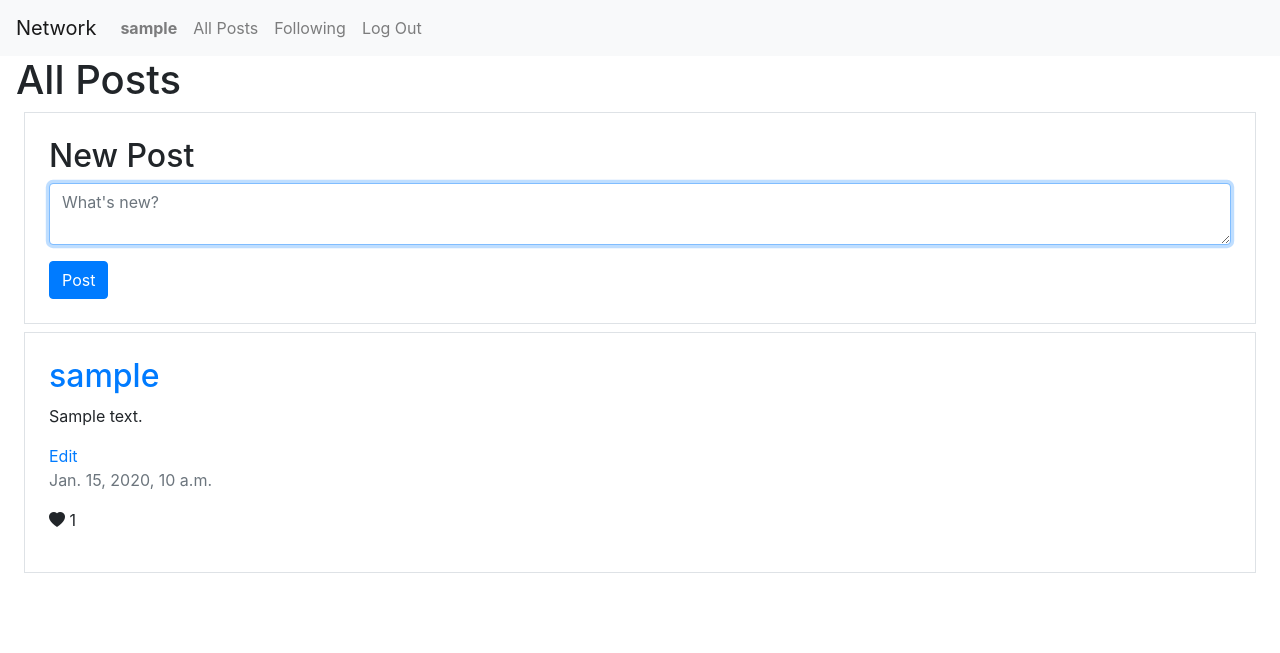
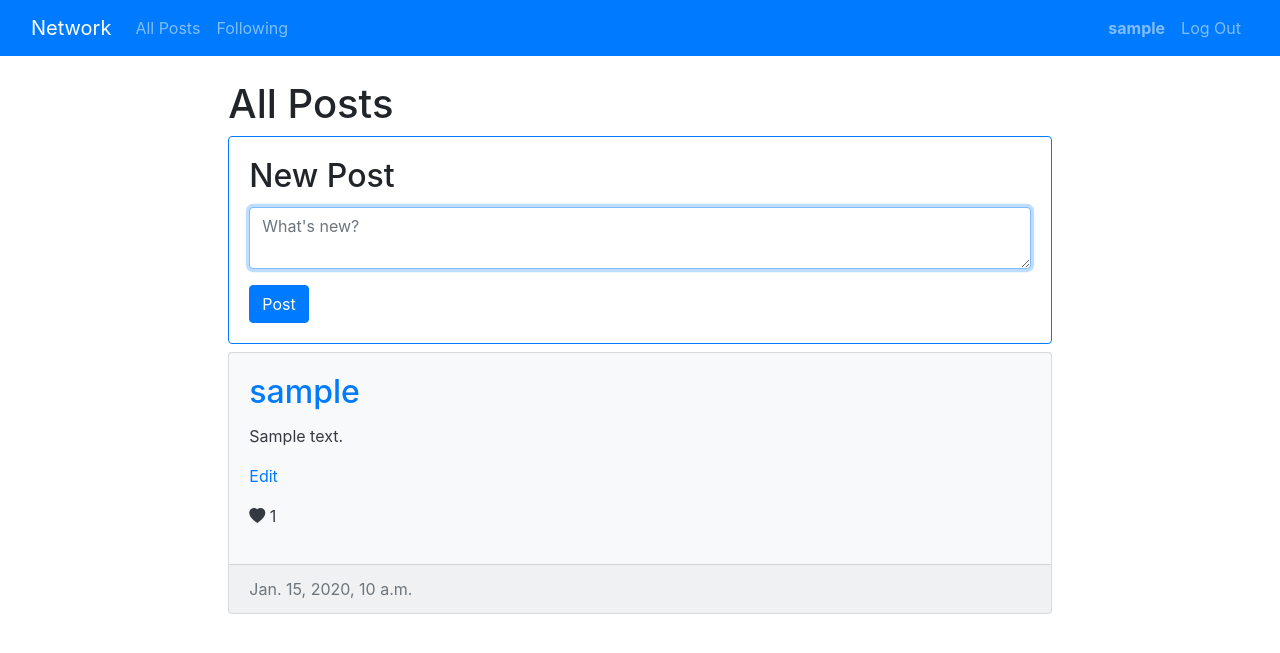
Before and after one commit to daniel-ob/CS50W, a Django app: page / in a window 1280 px wide. Shown: the top 653 px of the page. Run offline with Django 3.2, Linux system fonts and the light colour scheme; a user stored in the database is signed in; tables that the repository leaves empty hold one stand-in row (values such as "Sample post"); some libraries are stand-ins or nearby versions.

Commit message:
[4_Network] Update Styling

```diff
--- a/4_Network/project4/network/static/network/network.js
+++ b/4_Network/project4/network/static/network/network.js
@@ -10,14 +10,14 @@ document.addEventListener('DOMContentLoaded', function() {
     }
 
     // Manage "Edit" post link with JavaScript so we don't need to reload entire page
-    if (element.className === 'edit') {
-      const post = element.parentElement.parentElement;
+    if (element.className.includes('edit')) {
+      const post = findParentPost(element);
       setEdition(post);
     }
 
     // Manage "Like/Unlike"
     if (element.className.includes('like')) {
-      post = element.parentElement.parentElement;
+      const post = findParentPost(element);
       toggleLike(post);
     }
   })
@@ -134,7 +134,7 @@ function setEdition(post) {
 function resetEdition(post, postContent) {
   editContainer = post.querySelector('.edit-container');
   editContainer.innerHTML = `<p class="post-text">${postContent}</p>
-    <a class="edit" href="javascript:;">Edit</a>`;
+    <p><a class="edit card-link" href="javascript:;">Edit</a></p>`;
 }
 
 function toggleLike(post) {
@@ -176,6 +176,13 @@ function toggleLike(post) {
   })
 }
 
+function findParentPost(element) {
+  while (!element.className.includes('post')) {
+    element = element.parentElement;
+  }
+  return element;
+}
+
 // from https://docs.djangoproject.com/en/3.2/ref/csrf/
 function getCookie(name) {
   let cookieValue = null;
--- a/4_Network/project4/network/templates/network/index.html
+++ b/4_Network/project4/network/templates/network/index.html
@@ -4,30 +4,32 @@
     <h1>{{ title }}</h1>
 
     {% if post_form and user.is_authenticated %}
-        <div class="border mx-2 p-4" id="new-post-form">
-            <h2>New Post</h2>
+        <div class="border card border-primary" id="new-post-form">
+            <div class="card-body">
+                <h2 class="card-title">New Post</h2>
                 <form action="{% url 'create_post' %}" method="post">
                     {% csrf_token %}
                     {{ post_form.as_p }}
                     <input class="btn btn-primary" type="submit" value="Post">
                 </form>
             </div>
+        </div>
     {% endif %}
 
-    <div class="m-2" id="all-posts">
+    <div id="all-posts">
         {% if posts_page %}
             {% for post in posts_page %}
-                <div class="post border mt-2 p-4" data-url="{% url 'update_post' post.id %}">
-                    <h2><a href="{% url 'profile' post.author.id %}">{{ post.author.username }}</a></h2>
+                <div class="post card text-dark bg-light mt-2" data-url="{% url 'update_post' post.id %}">
+                    <div class="card-body">
+                        <h2 class="card-title"><a href="{% url 'profile' post.author.id %}">{{ post.author.username }}</a></h2>
                         {% if post.author == user %}
                             <div class="edit-container">
-                            <p class="post-text">{{ post.text }}</p>
-                            <a class="edit" href="javascript:;">Edit</a>
+                                <p class="post-text card-text">{{ post.text }}</p>
+                                <p><a class="edit card-link" href="javascript:;">Edit</a></p>
                             </div>
                         {% else %}
-                        <p class="post-text">{{ post.text }}</p>
+                            <p class="post-text card-text">{{ post.text }}</p>
                         {% endif %}
-                    <p class="text-muted">{{ post.creation_date }}</p>
                         <p>
                             {% if user.is_authenticated %}
                                 {% if user in post.liked_by.all %}
@@ -40,6 +42,10 @@
                             {% endif %}
                             <span class="likes-count">{{ post.liked_by.count }}</span>
                         </p>
+                    </div>
+                    <div class="card-footer text-muted">
+                        {{ post.creation_date }}
+                    </div>
                 </div>
             {% endfor %}
         {% else %}
--- a/4_Network/project4/network/templates/network/layout.html
+++ b/4_Network/project4/network/templates/network/layout.html
@@ -3,6 +3,7 @@
 <!DOCTYPE html>
 <html lang="en">
     <head>
+        <meta name="viewport" content="width=device-width, initial-scale=1">
         <title>{% block title %}Social Network{% endblock %}</title>
         <link rel="stylesheet" href="https://stackpath.bootstrapcdn.com/bootstrap/4.4.1/css/bootstrap.min.css" integrity="sha384-Vkoo8x4CGsO3+Hhxv8T/Q5PaXtkKtu6ug5TOeNV6gBiFeWPGFN9MuhOf23Q9Ifjh" crossorigin="anonymous">
         <link rel="stylesheet" href="https://cdn.jsdelivr.net/npm/bootstrap-icons@1.5.0/font/bootstrap-icons.css" integrity="sha384-tKLJeE1ALTUwtXlaGjJYM3sejfssWdAaWR2s97axw4xkiAdMzQjtOjgcyw0Y50KU" crossorigin="anonymous">
@@ -11,22 +12,25 @@
     </head>
     <body>
 
-        <nav class="navbar navbar-expand-lg navbar-light bg-light">
+        <nav class="navbar navbar-expand-lg navbar-dark bg-primary">
+            <div class="container-fluid">
                 <a class="navbar-brand" href="#">Network</a>
 
-            <div>
                 <ul class="navbar-nav mr-auto">
-                {% if user.is_authenticated %}
-                    <li class="nav-item">
-                        <a class="nav-link" href="{% url 'profile' user.id %}"><strong id="username">{{ user.username }}</strong></a>
-                    </li>
-                {% endif %}
                     <li class="nav-item">
                         <a class="nav-link" href="{% url 'index' %}">All Posts</a>
                     </li>
                     {% if user.is_authenticated %}
+                        <li class="nav-item me-auto">
+                            <a class="nav-link" href="{% url 'following' %}">Following</a>
+                        </li>
+                    {% endif %}
+                </ul>
+
+                <ul class="navbar-nav">
+                    {% if user.is_authenticated %}
                         <li class="nav-item">
-                        <a class="nav-link" href="{% url 'following' %}">Following</a>
+                            <a class="nav-link" href="{% url 'profile' user.id %}"><strong id="username">{{ user.username }}</strong></a>
                         </li>
                         <li class="nav-item">
                             <a class="nav-link" href="{% url 'logout' %}">Log Out</a>
@@ -43,7 +47,7 @@
             </div>
         </nav>
 
-        <div class="body mx-3">
+        <div class="body col-lg-8 offset-lg-2 mt-4">
             {% block body %}
             {% endblock %}
         </div>
```
Also changed, not shown: 4_Network/project4/network/templates/network/profile.html (+10 -6 lines). Lines whose indentation alone changed are shown as unchanged.
